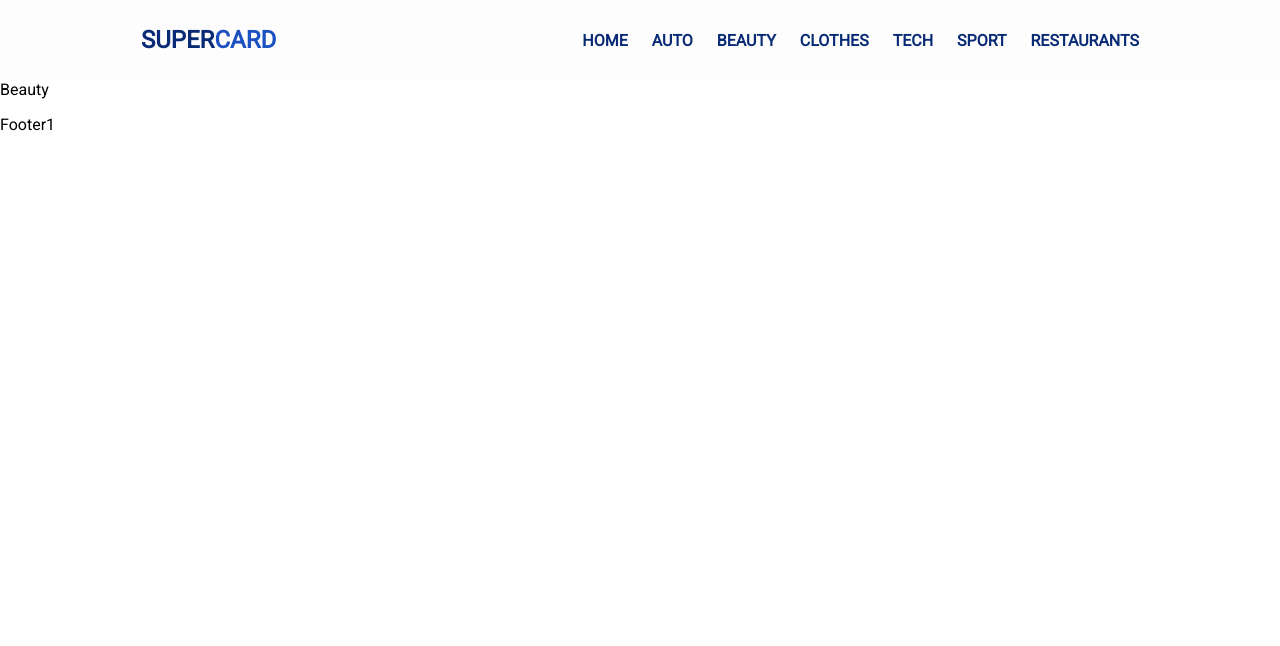
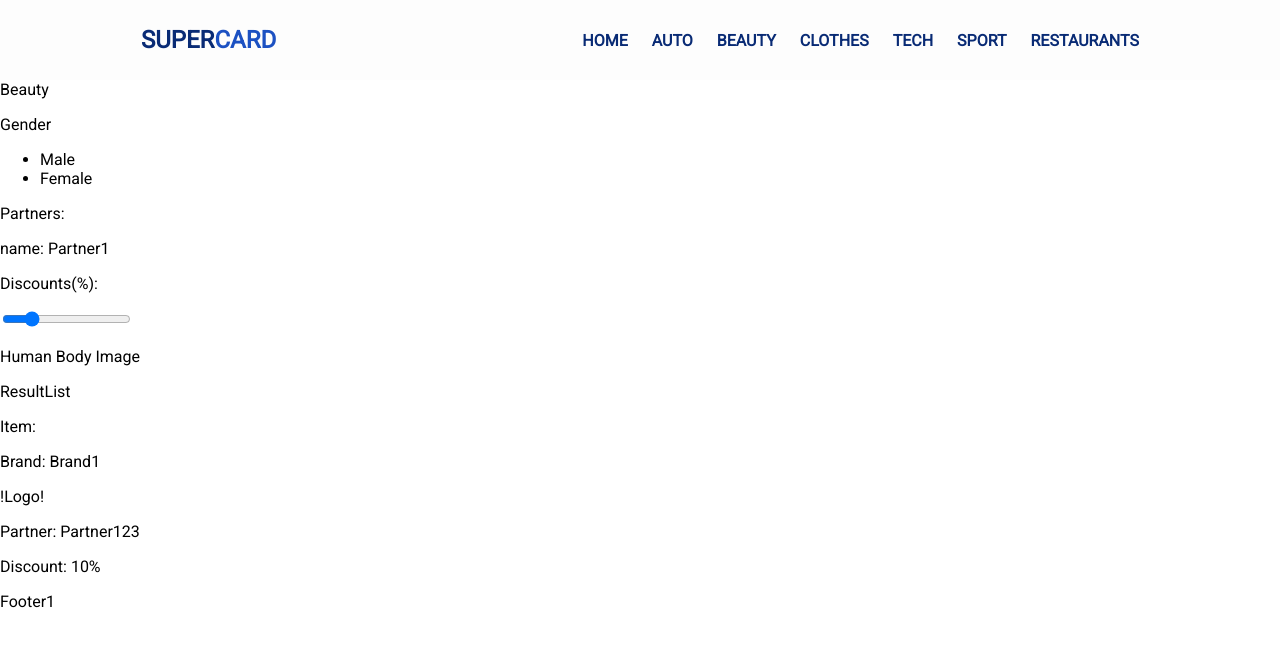
Before and after one commit to dimitrina-beleva/Super-Card, a React app: page /beauty in a window 1280 px wide. Shown: the top 646 px of the page. Built offline with nearby package versions, Linux system fonts and the light colour scheme.

Commit message:
Created beauty page components (#25)

```diff
--- a/package.json
+++ b/package.json
@@ -1,5 +1,5 @@
 {
-  "name": "Super-Card",
+  "name": "super-card",
   "version": "1.0.0",
   "description": "A simple app made with React that allows users to check for services that have a discount.",
   "main": "index.js",
--- /dev/null
+++ b/src/components/Beauty/Filters/Container.jsx
@@ -0,0 +1,20 @@
+import React from 'react';
+import Gender from './Gender';
+import Partners from './Partners';
+import Discounts from './Discounts';
+import HumanBody from './HumanBody';
+
+const Container = () => (
+  <div>
+    <div>
+      <Gender />
+      <Partners />
+      <Discounts />
+    </div>
+    <div>
+      <HumanBody />
+    </div>
+  </div>
+);
+
+export default Container;
--- /dev/null
+++ b/src/components/Beauty/Filters/Discounts.jsx
@@ -0,0 +1,10 @@
+import React from 'react';
+
+const Discounts = () => (
+  <div>
+    <p>Discounts(%):</p>
+    <input type="range" min="1" max="100" value="20" />
+  </div>
+);
+
+export default Discounts;
--- /dev/null
+++ b/src/components/Beauty/Filters/Gender.jsx
@@ -0,0 +1,13 @@
+import React from 'react';
+
+const Gender = () => (
+  <div>
+    <p>Gender</p>
+    <ul>
+      <li>Male</li>
+      <li>Female</li>
+    </ul>
+  </div>
+);
+
+export default Gender;
--- /dev/null
+++ b/src/components/Beauty/Filters/HumanBody.jsx
@@ -0,0 +1,9 @@
+import React from 'react';
+
+const HumanBody = () => (
+  <div>
+    <p>Human Body Image</p>
+  </div>
+);
+
+export default HumanBody;
--- /dev/null
+++ b/src/components/Beauty/Filters/Partners.jsx
@@ -0,0 +1,10 @@
+import React from 'react';
+
+const Partners = () => (
+  <div>
+    <p>Partners:</p>
+    <p>name: Partner1</p>
+  </div>
+);
+
+export default Partners;
--- /dev/null
+++ b/src/components/Beauty/FiltersResult/ResultItem.jsx
@@ -0,0 +1,13 @@
+import React from 'react';
+
+const ResultItem = () => (
+  <div>
+    <p>Item:</p>
+    <p>Brand: Brand1</p>
+    <p> !Logo! </p>
+    <p>Partner: Partner123</p>
+    <p>Discount: 10% </p>
+  </div>
+);
+
+export default ResultItem;
--- /dev/null
+++ b/src/components/Beauty/FiltersResult/ResultList.jsx
@@ -0,0 +1,11 @@
+import React from 'react';
+import ResultItem from './ResultItem';
+
+const ResultList = () => (
+  <div>
+    <p>ResultList</p>
+    <ResultItem />
+  </div>
+);
+
+export default ResultList;
--- a/src/pages/beauty.jsx
+++ b/src/pages/beauty.jsx
@@ -1,8 +1,12 @@
 import React from 'react';
+import Container from '../components/Beauty/Filters/Container';
+import ResultList from '../components/Beauty/FiltersResult/ResultList';
 
 const Beauty = () => (
   <div>
     <p>Beauty</p>
+    <Container />
+    <ResultList />
   </div>
 );
 
```
Also changed, not shown: src/components/Beauty/Filters/Categories.jsx (added, +14 -0 lines), src/resources/human-body.png (added).
